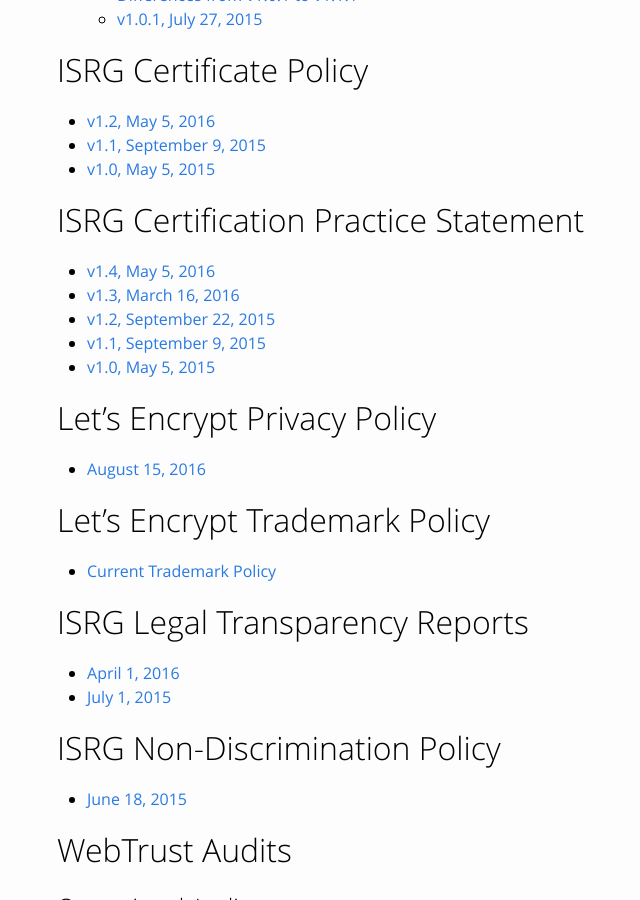
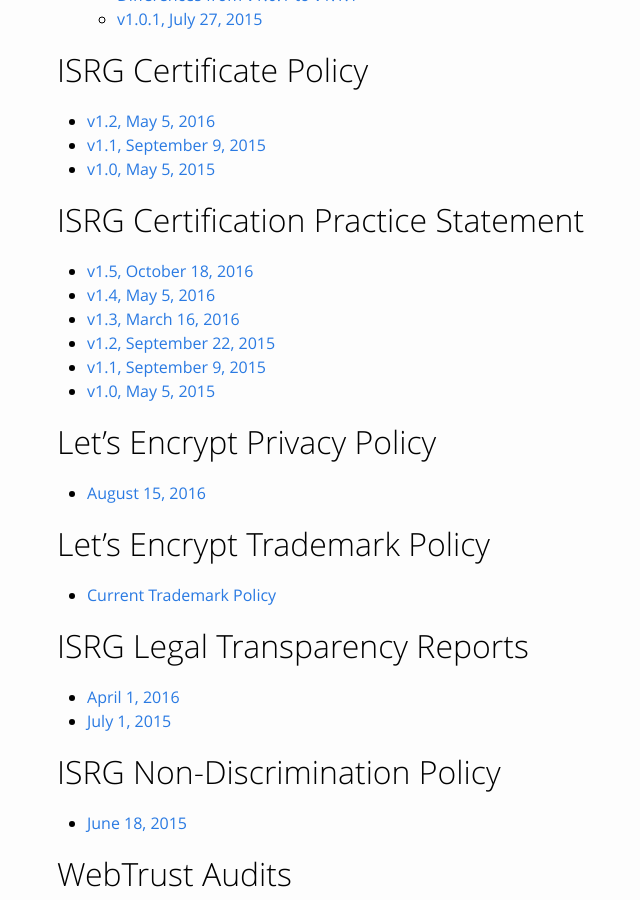
Before and after one commit to snowman1120/website, a Jekyll site: the page built from repository.md, in a window 1280 px wide and 900 px high, scrolled down 456 px. Shown: the whole window, without its empty margins (113-753 px from the left). Built offline with Jekyll 4.4.1, drawn with Linux system fonts in a browser that asks for light colours.

Commit message:
Update CPS to v1.5.

```diff
--- a/repository.md
+++ b/repository.md
@@ -22,6 +22,7 @@ top_graphic: 1
 
 # ISRG Certification Practice Statement
 
+* [v1.5, October 18, 2016](/documents/ISRG-CPS-October-18-2016.pdf)
 * [v1.4, May 5, 2016](/documents/ISRG-CPS-May-5-2016.pdf)
 * [v1.3, March 16, 2016](/documents/ISRG-CPS-March-16-2016.pdf)
 * [v1.2, September 22, 2015](/documents/ISRG-CPS-September-22-2015.pdf)
```
Also changed, not shown: 1 other file.
